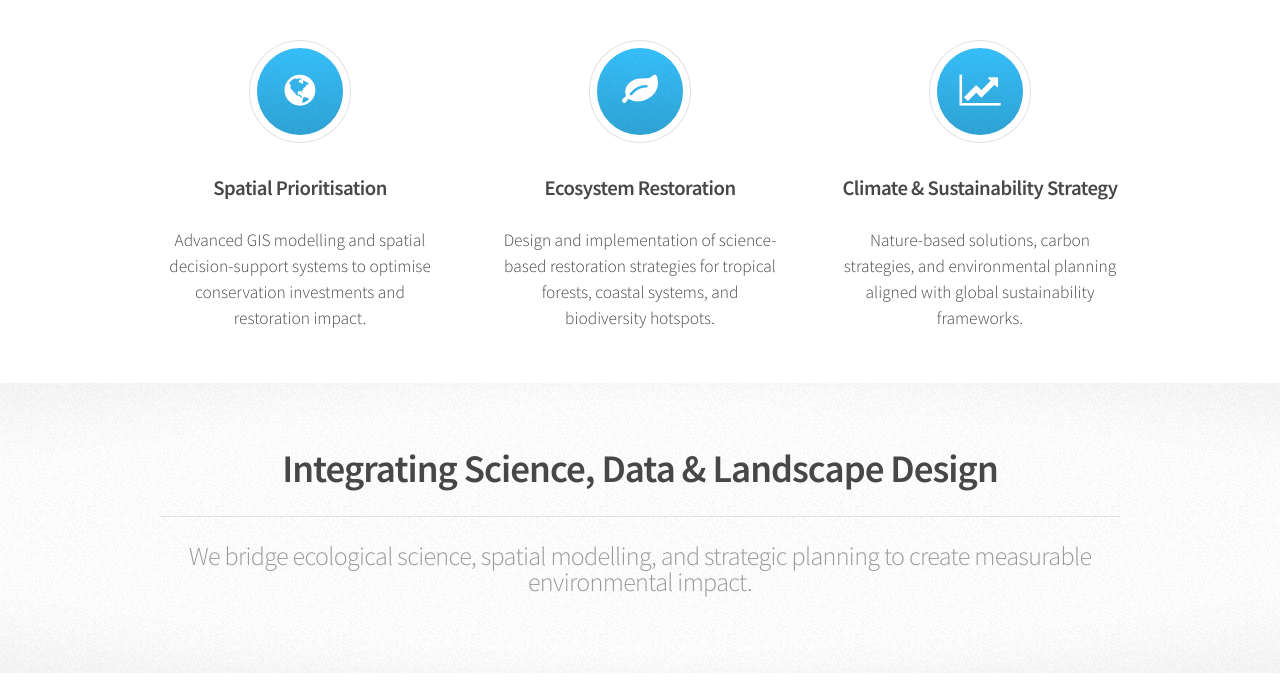
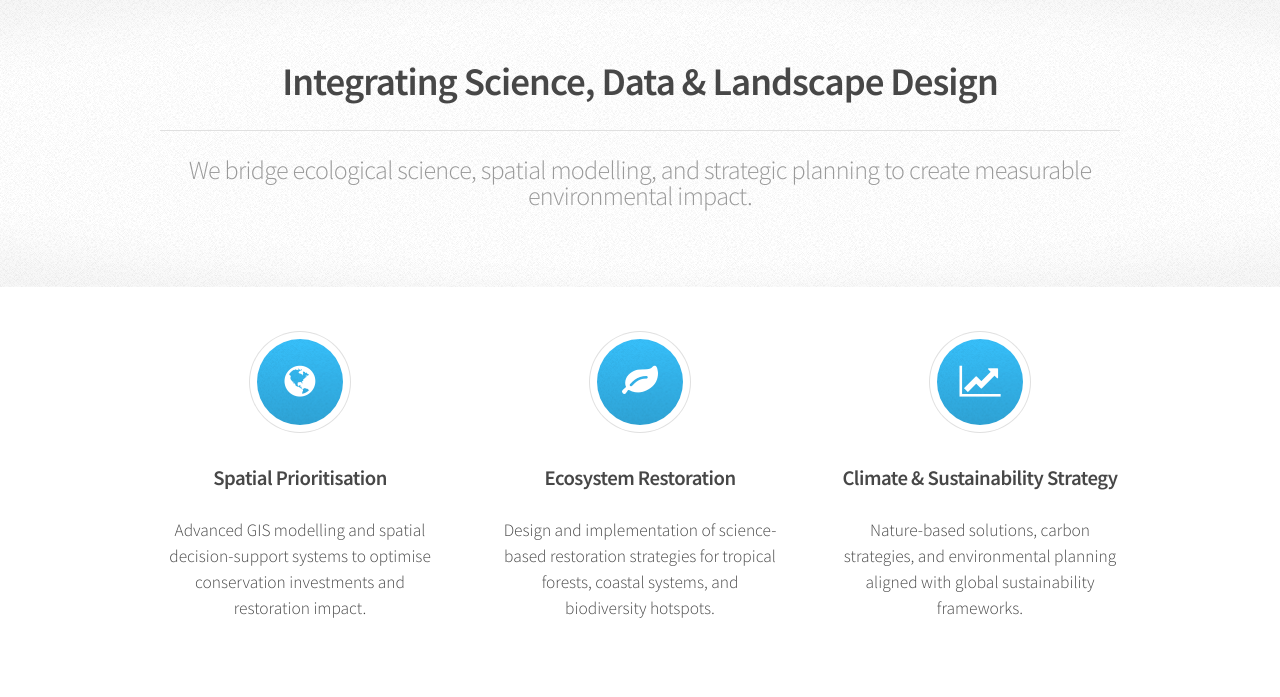
Before and after one commit to correaeco/correaeco.github.io, a Jekyll site: the page built from index.html, in a window 1280 px wide and 900 px high, scrolled down 334 px, cut to the strip 203-900 px from the top of the window. Built offline with Jekyll 4.4.1, drawn with Linux system fonts in a browser that asks for light colours.

Commit message:
Update index.html

```diff
--- a/index.html
+++ b/index.html
@@ -15,7 +15,17 @@ layout: default
 	</header>
 </section>
 
-<!-- Highlights -->
+<!-- About / Mission Preview -->
+<section class="wrapper style2">
+	<div class="container">
+		<header class="major">
+			<h2>Integrating Science, Data & Landscape Design</h2>
+			<p>We bridge ecological science, spatial modelling, and strategic planning to create measurable environmental impact.</p>
+		</header>
+	</div>
+</section>
+
+<!-- Services -->
 <section class="wrapper style1">
 	<div class="container">
 		<div class="row double">
@@ -48,16 +58,6 @@ layout: default
 	</div>
 </section>
 
-<!-- Mission Section -->
-<section class="wrapper style2">
-	<div class="container">
-		<header class="major">
-			<h2>Integrating Science, Data & Landscape Design</h2>
-			<p>We bridge ecological science, spatial modelling, and strategic planning to create measurable environmental impact.</p>
-		</header>
-	</div>
-</section>
-
 <!-- Projects & Expertise -->
 <section class="wrapper style1">
 	<div class="container">
@@ -65,7 +65,7 @@ layout: default
 		<div class="row">
 			<section class="6u">
 				<div class="box post">
-					<a href="#" class="image left">
+					<a href="/projects/" class="image left">
 						<img src="{{ site.baseurl }}/assets/images/Foto1.JPG" alt="Fiji restoration project" />
 					</a>
 					<div class="inner">
@@ -77,7 +77,7 @@ layout: default
 
 			<section class="6u">
 				<div class="box post">
-					<a href="#" class="image left">
+					<a href="/projects/" class="image left">
 						<img src="{{ site.baseurl }}/assets/images/GCF_PriorityAreas_Bua_240429.jpg" alt="Spatial analysis GIS" />
 					</a>
 					<div class="inner">
@@ -91,7 +91,7 @@ layout: default
 		<div class="row">
 			<section class="6u">
 				<div class="box post">
-					<a href="#" class="image left">
+					<a href="/projects/" class="image left">
 						<img src="{{ site.baseurl }}/assets/images/Foto2.JPG" alt="Colombia landscape" />
 					</a>
 					<div class="inner">
@@ -103,7 +103,7 @@ layout: default
 
 			<section class="6u">
 				<div class="box post">
-					<a href="#" class="image left">
+					<a href="/projects/" class="image left">
 						<img src="{{ site.baseurl }}/assets/images/headway-5QgIuuBxKwM-unsplash.jpg" alt="Global sustainability" />
 					</a>
 					<div class="inner">
```
